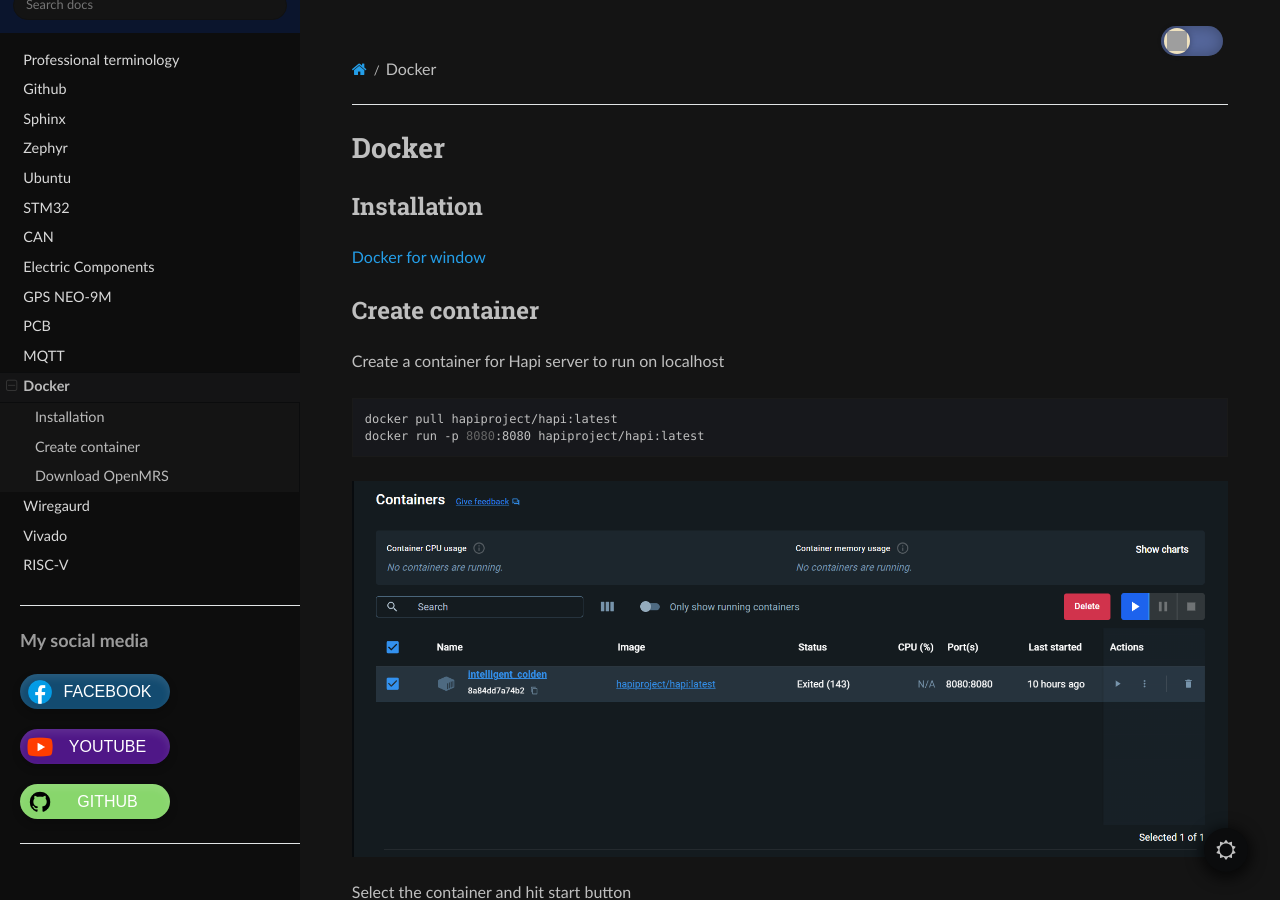
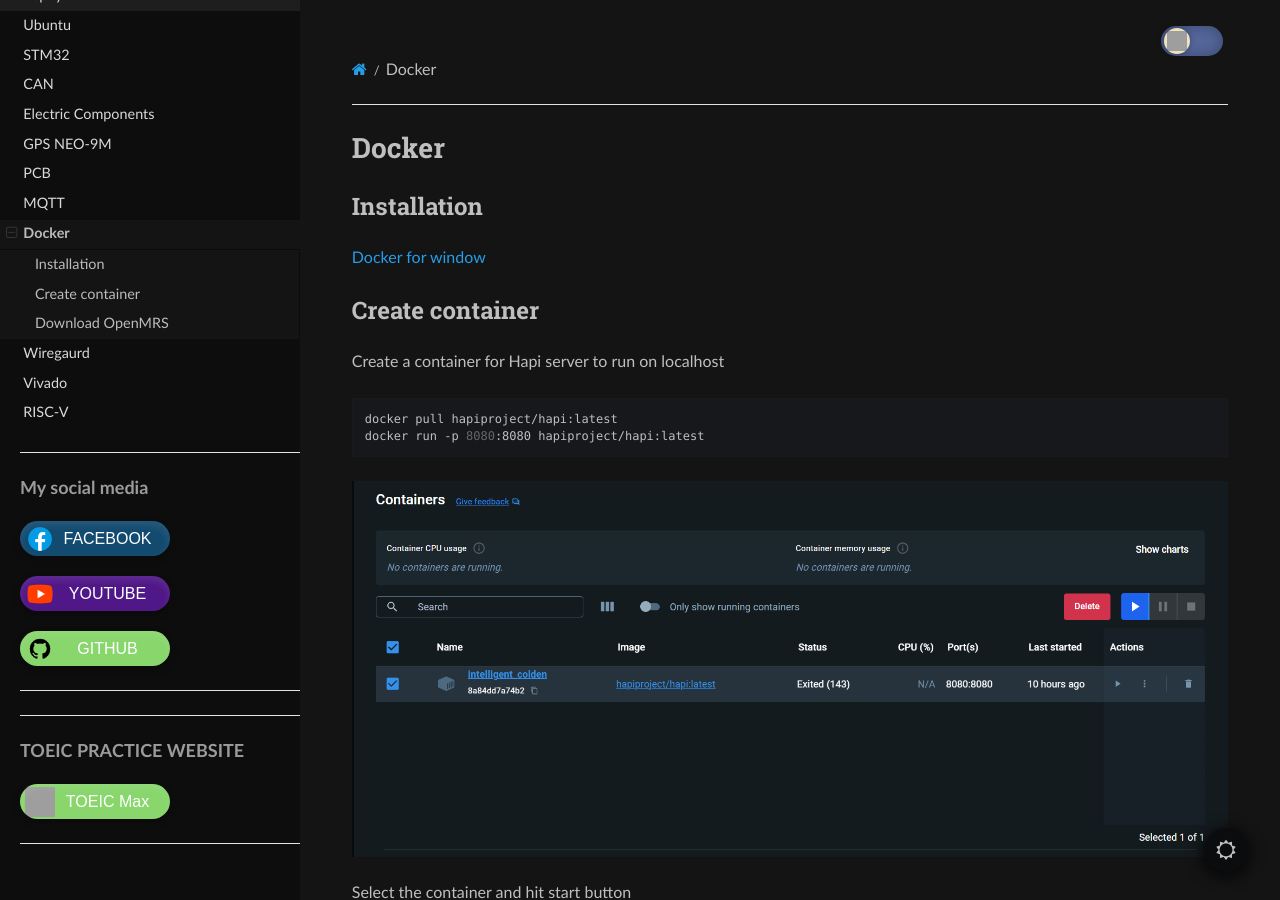
Before and after one commit to ryanjtr/MyDocs, a Sphinx documentation site: the page built from docs/source/Contents/docker.rst, in a window 1280 px wide and 900 px high. Built offline with Sphinx 7.4.7 and the Read the Docs theme 2.0.0, drawn with Linux system fonts in a browser that asks for light colours; grey boxes are pictures that could not be loaded.

Commit message:
add toeic practice website

```diff
--- a/docs/source/_static/scripts.js
+++ /dev/null
@@ -1,15 +0,0 @@
-<script>
-    document.addEventListener("DOMContentLoaded", function () {
-        var musicControl = document.getElementById("music-control");
-    var audio = new Audio('path/to/your/music/file.mp3'); // Đường dẫn đến file nhạc
-
-    musicControl.addEventListener("change", function () {
-            if (musicControl.checked) {
-        audio.play();
-            } else {
-        audio.pause();
-    audio.currentTime = 0; // Reset lại thời gian phát nhạc khi tắt
-            }
-        });
-    });
-</script>
--- a/docs/source/_templates/layout.html
+++ b/docs/source/_templates/layout.html
@@ -241,6 +241,25 @@
                     </div>
                     <hr>
                 </div>
+                <div style="margin: auto; padding-left:20px; padding-right:20px; width:100%">
+                    <hr>
+                    <div style="margin:auto; text-align: left;">
+                        <p style="font-size: 18px; font-weight: bold; margin-bottom: 20px;">
+                            TOEIC PRACTICE WEBSITE
+                        </p>
+                        <a href="https://toeicmax.com/?ref=3291" target="_blank" style="text-decoration: none;">
+                            <button style="width: 150px; height: 35px; background-color: #88D66C;
+                                                color: white; font-size: 16px; border: none; cursor: pointer;
+                                                border-radius: 30px; box-shadow: 0 4px 8px rgba(0, 0, 0, 0.2), inset 0 4px 8px rgba(255, 255, 255, 0.1);
+                                                padding: 3px 5px 3px 30px;
+                                                background-image: url('https://encrypted-tbn0.gstatic.com/images?q=tbn:ANd9GcQIA2TqJ3pKXT_W9cS07WfLUNzv91y5MdtD1g&s'); background-repeat: no-repeat;
+                                                background-position: 5px center; background-size: 30px 30px;">
+                                TOEIC Max
+                            </button>
+                        </a>
+                    </div>
+                    <hr>
+                </div>
                 <!-- Custom HTML ends here -->
                 {%- endblock %}
 
```
